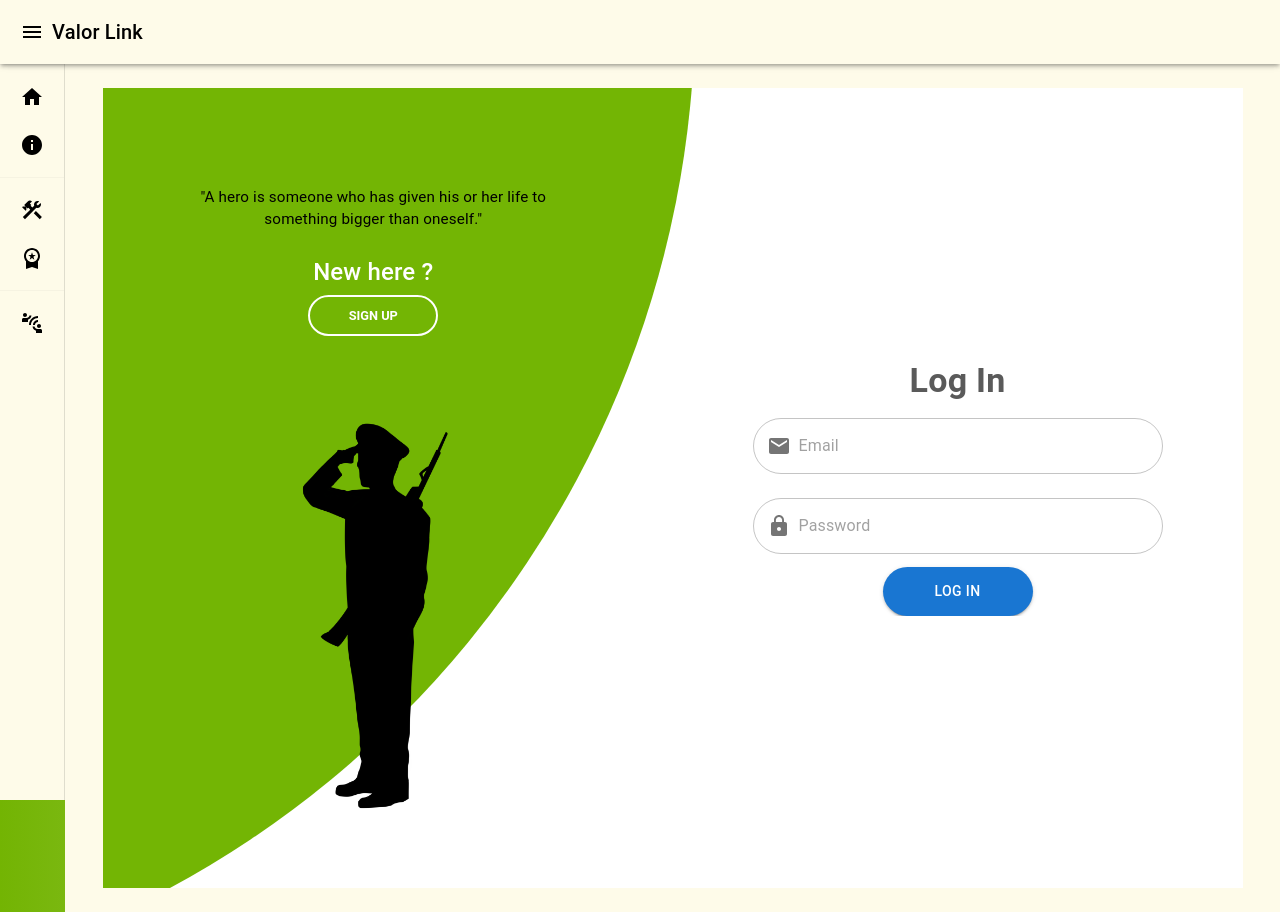
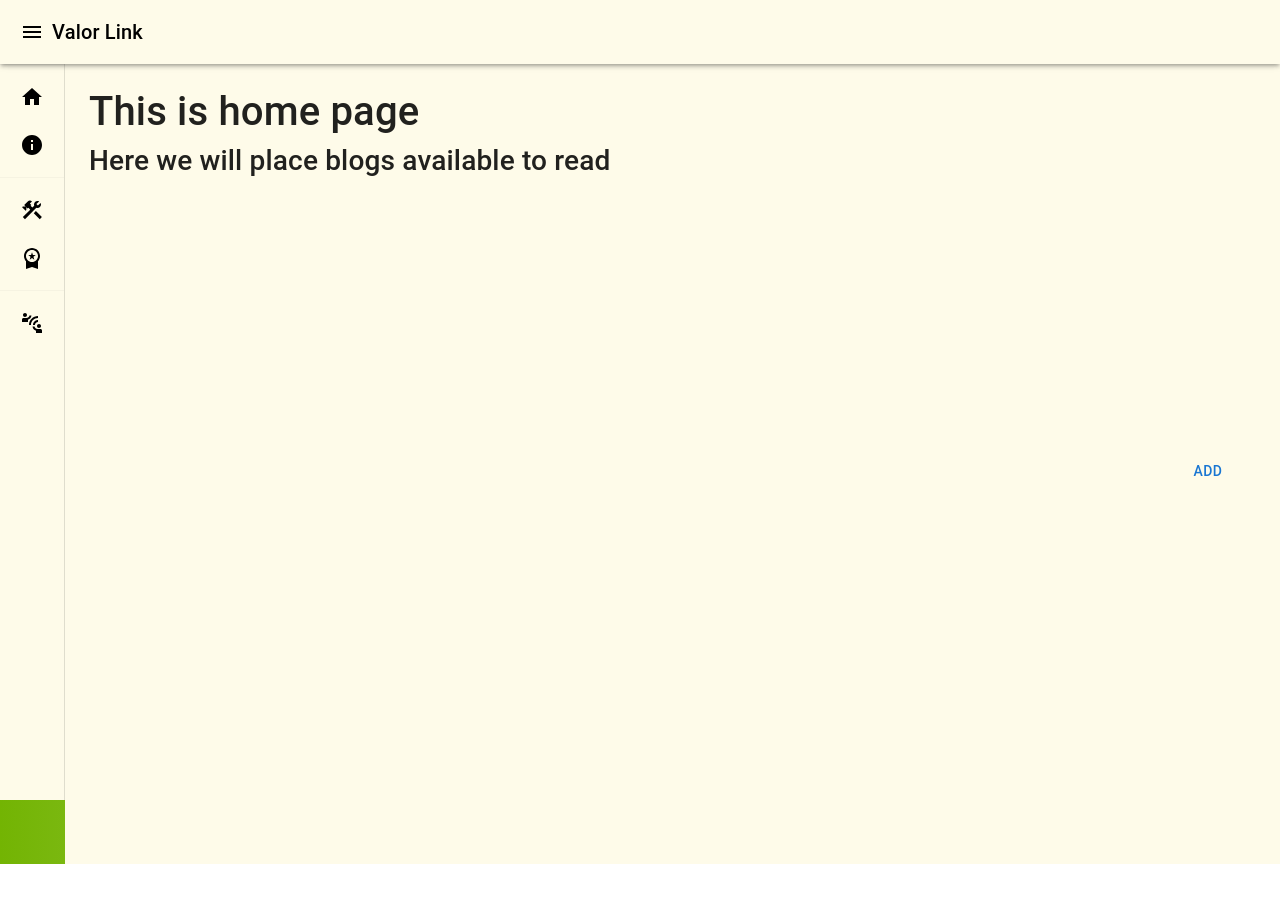
Before and after one commit to AayushBhagat256/hackniche_Bit_Lords, a React (Create React App) app: page /land in a window 1280 px wide. After the commit the page ends 864 px from the top, so only its background shows below. Built offline with nearby package versions, Linux system fonts and the light colour scheme.

Commit message:
Something

```diff
--- a/src/Components/App.css
+++ b/src/Components/App.css
@@ -436,3 +436,6 @@ form.sign-in-form {
 .benefitsmain{
   height: auto;
 }
+.homemain{
+  height: 94vh;
+}
--- /dev/null
+++ b/src/Components/Home.js
@@ -0,0 +1,46 @@
+import React from 'react'
+import Box from '@mui/material/Box';
+import SpeedDial from '@mui/material/SpeedDial';
+import SpeedDialIcon from '@mui/material/SpeedDialIcon';
+import SpeedDialAction from '@mui/material/SpeedDialAction';
+import FileCopyIcon from '@mui/icons-material/FileCopyOutlined';
+import SaveIcon from '@mui/icons-material/Save';
+import PrintIcon from '@mui/icons-material/Print';
+import ShareIcon from '@mui/icons-material/Share';
+import { Button } from '@mui/material';
+// import * as React from 'react';
+
+const actions = [
+    { icon: <FileCopyIcon />, name: 'Copy' },
+    { icon: <SaveIcon />, name: 'Save' },
+    { icon: <PrintIcon />, name: 'Print' },
+    { icon: <ShareIcon />, name: 'Share' },
+];
+
+function Home() {
+    const [open, setOpen] = React.useState(false);
+    const handleOpen = () => setOpen(true);
+    const handleClose = () => setOpen(false);
+
+    const addBlog=()=>{
+        console.log("button clicked")
+    }
+    return (
+        <div className='homemain'>
+            <h1>This is home page</h1>
+            <h3>Here we will place blogs available to read</h3>
+
+                <Box sx={{ height: 320, transform: 'translateZ(0px)', flexGrow: 1 }}>
+                    <Button
+                        sx={{ position: 'absolute', bottom: 16, right: 16 }}
+                        onClick={addBlog}
+                    >
+                        Add
+                    </Button>
+                </Box>
+
+        </div>
+    )
+}
+
+export default Home
--- a/src/Components/LandingPage.js
+++ b/src/Components/LandingPage.js
@@ -33,6 +33,7 @@ import ChatBot from './ChatBot';
 import Aboutme from './Aboutme';
 import Achive from './Achieve';
 import Benefits from './Benefits';
+import Home from './Home';
 
 const drawerWidth = 240;
 
@@ -300,7 +301,7 @@ export default function MiniDrawer() {
       </Drawer>
       <Box component="main" sx={{ flexGrow: 1, p: 3 ,backgroundColor:"#fefbe9"}}>
         <DrawerHeader />
-        {menuData==="Home" && <Signin/>}
+        {menuData==="Home" && <Home/>}
         {menuData==="About Me" && <Aboutme/>}
         {menuData==="benefits" && <Benefits/>}
         {menuData==="Achieve" && <Achive/>}
```
